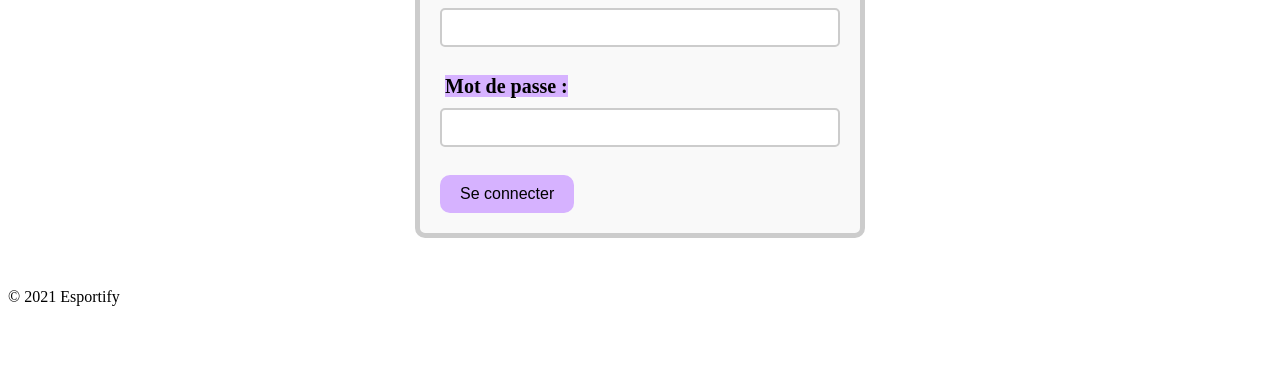
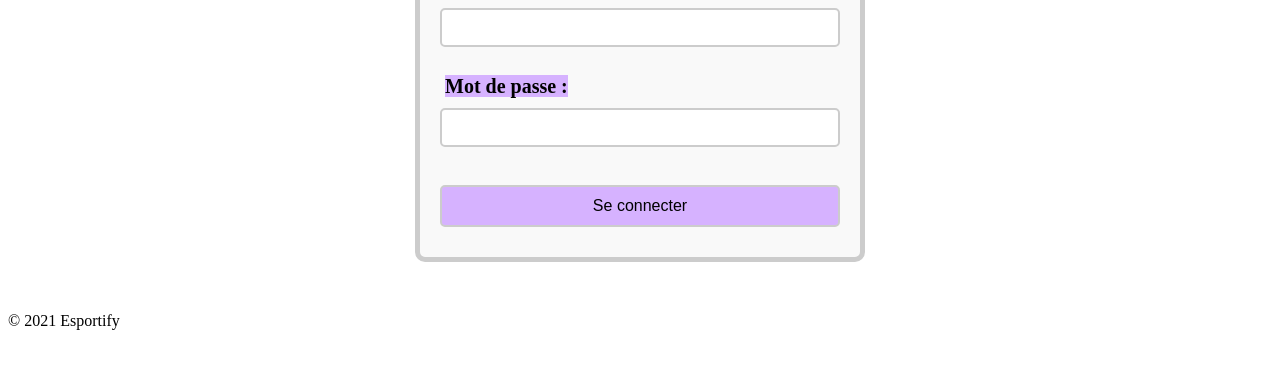
Before and after one commit to GrEg12oRi/PixelVerse-Studios, a plain HTML site: page html/log.html in a window 1280 px wide. Shown: the part 263-632 px from the top of the page. Drawn offline with Linux system fonts and the light colour scheme.

Commit message:
test branche

```diff
--- a/css/log.css
+++ b/css/log.css
@@ -56,6 +56,11 @@ div input {
   box-sizing: border-box;
 }
 div button {
+  width: 100%;
+  padding: 10px;
+  margin: 10px 0;
+  border: 2px solid #ccc;
+  border-radius: 5px;
 
 }
 button {
```
Also changed, not shown: css/contact.css (line endings or trailing spaces).
